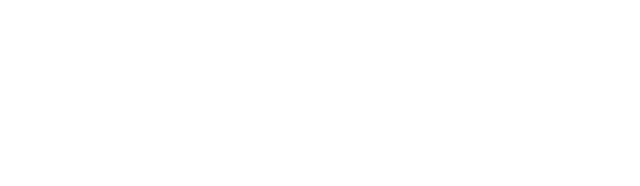
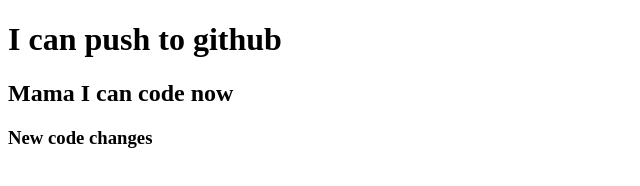
Before and after one commit to Tahim2/my-first-repo-1, a plain HTML site: page index.html in a window 1280 px wide. Shown: the whole page, without its empty margins (0-640 px from the left). Drawn offline with Linux system fonts and the light colour scheme.

Commit message:
added header

```diff
--- a/index.html
+++ b/index.html
@@ -6,6 +6,8 @@
     <title>My First Repo</title>
 </head>
 <body>
-
+    <h1>I can push to github</h1>
+    <h2>Mama I can code now</h2>
+    <h3>New code changes</h3>
 </body>
 </html>
```
